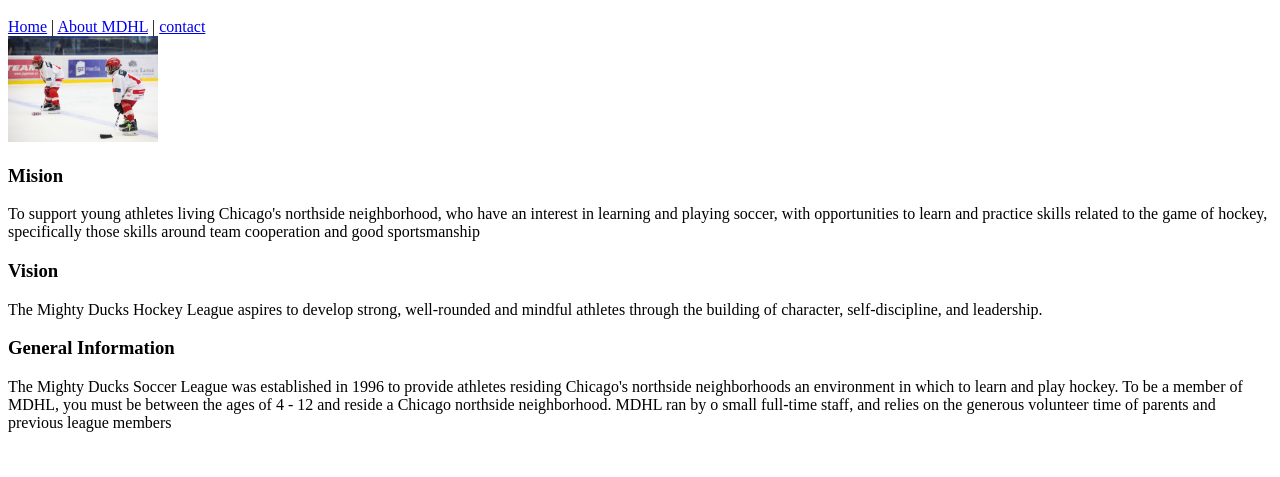
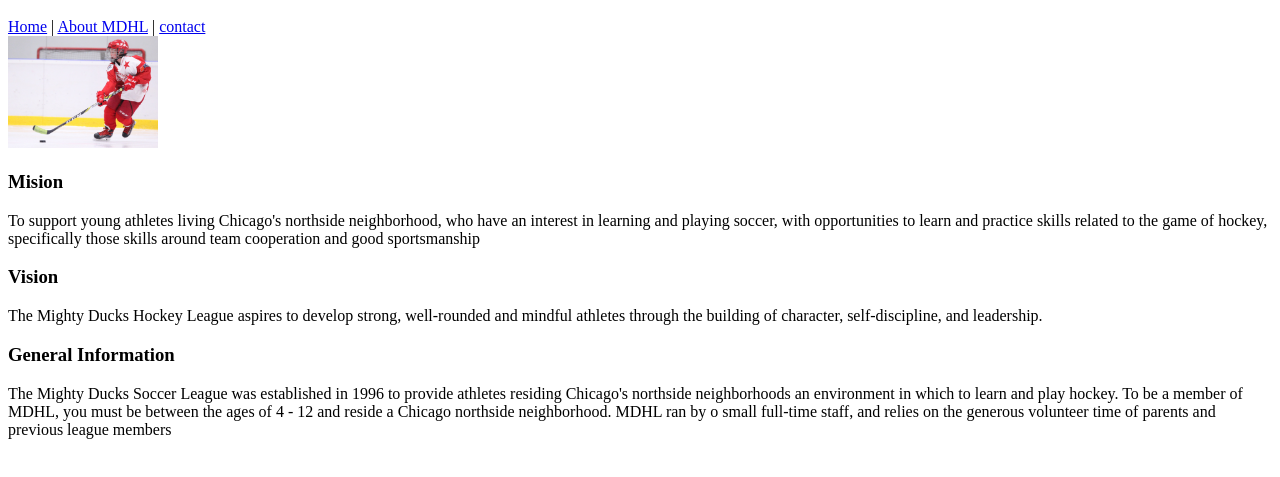
Before and after one commit to AlvaRepo/Project0, a plain HTML site: page about.html in a window 1280 px wide. Shown: the part 229-706 px from the top of the page. Drawn offline with Linux system fonts and the light colour scheme; files whose address does not match are found by name.

Commit message:
Modificando about, le faltaba la imagen

```diff
--- a/about.html
+++ b/about.html
@@ -22,7 +22,7 @@
         </nav>
         <main>
             <picture>
-                <img src="./Datos de Task1/hockey 3.jpg" alt="john" width="150px">
+                <img src="./Datos de Task1/hockey  2.jpg" alt="john" width="150px">
             </picture>
             <h3>Mision</h3>
             <p>To support young athletes living Chicago's northside neighborhood, who have an interest in
```
